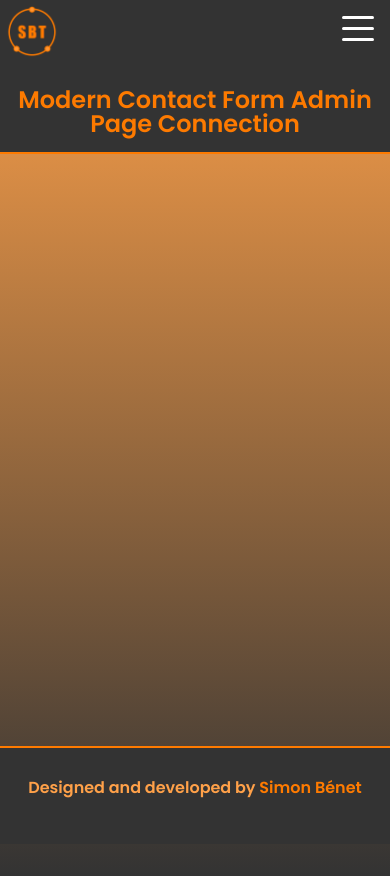
After one commit to SimonBnt/Contact-form, a PHP site: page /adminPageConnection.php in a window 390 px wide. The commit adds this page. Run offline with PHP 8.4, Linux system fonts and the light colour scheme; a stand-in replaces the project's code that opens the database connection.

Commit message:
responsive and scss fix, adminPage.php + adminPageConnection.php add

```diff
--- /dev/null
+++ b/adminPageConnection.php
@@ -0,0 +1,63 @@
+<?php
+    session_start();
+?>
+
+<!DOCTYPE html>
+<html lang="en">
+<head>
+    <meta charset="UTF-8">
+    <meta http-equiv="X-UA-Compatible" content="IE=edge">
+    <meta name="viewport" content="width=device-width, initial-scale=1.0">
+    <title>Modern Contact Form Admin Page Connection</title>
+
+    <!-- Stylesheet -->
+    <link rel="stylesheet" href="assets/css/styles.min.css">
+
+    <!-- google font  -->
+    <link rel="stylesheet" href="https://fonts.googleapis.com/css2?family=Material+Symbols+Outlined:opsz,wght,FILL,GRAD@20..48,100..700,0..1,-50..200" />
+    <link rel="preconnect" href="https://fonts.googleapis.com">
+    <link rel="preconnect" href="https://fonts.gstatic.com" crossorigin>
+    <link href="https://fonts.googleapis.com/css2?family=Poppins:wght@600&family=Roboto:ital,wght@1,300&display=swap" rel="stylesheet">
+
+    <!-- Fontawesome -->
+    <link rel="stylesheet" href="https://cdnjs.cloudflare.com/ajax/libs/font-awesome/6.2.0/css/all.min.css" integrity="sha512-xh6O/CkQoPOWDdYTDqeRdPCVd1SpvCA9XXcUnZS2FmJNp1coAFzvtCN9BmamE+4aHK8yyUHUSCcJHgXloTyT2A==" crossorigin="anonymous" referrerpolicy="no-referrer" />
+
+    <!-- Js script -->
+    <script src="./assets/js/burgerMenu.js" defer></script>
+</head>
+<body>
+    <header>
+        <img id="logo" src="./assets/img/SBT.png" alt="logo">
+        <div id="h1Container">
+            <h1>Modern Contact Form Admin Page Connection</h1>
+        </div>
+        <div id="burgerMenuMainContainer">
+            <div id="burgerMenuOpenerContainer">
+                <div class="bgMenuBar" id="bgMenuBar1"></div>
+                <div class="bgMenuBar" id="bgMenuBar2"></div>
+                <div class="bgMenuBar" id="bgMenuBar3"></div>
+            </div>
+            <div id="burgerMenuContentContainer">
+                <div id="closeBurgerMenu" title="Cliquez pour fermer">x</div>
+                <div id="contactIconsContainer">
+                    <a href="https://www.linkedin.com/in/simon-b%C3%A9net/" class="externLink" title="link to my Linkedin profile" rel="noopener noreferrer" target="_blank"><img class="externLinkIcons" src="https://cdn-icons-png.flaticon.com/128/3128/3128219.png" alt="Linkedin icon"></a>
+                    <a href="https://www.fiverr.com/simonbenet" class="externLink" title="Lien vers mon profil Fiverr" rel="noopener noreferrer" target="_blank"><img class="externLinkIcons" src="https://cdn-icons-png.flaticon.com/128/732/732025.png" alt="Logo fiverr au format svg"></a>
+                    <a href="https://github.com/SimonBnt" class="externLink" title="Link to my Github profile" rel="noopener noreferrer" target="_blank"><img class="externLinkIcons" src="https://cdn-icons-png.flaticon.com/128/2111/2111432.png" alt="Github icon"></a>
+                    <a href="https://simonbenet.com" class="externLink"  title="Link to my personal website" rel="noopener noreferrer" target="_blank"><img class="externLinkIcons" src="https://cdn-icons-png.flaticon.com/128/3138/3138305.png" alt="Website icon"></a>
+                </div>
+            </div>
+        </div>
+    </header>
+
+    <?php
+    ?>
+
+    <main>
+    </main>
+    <footer>
+        <div id="myLink">
+            <p>Designed and developed by <a href="https://simonbenet.com/index.html" title="Link to my website" rel="noopener noreferrer" target="_blank" ><strong>Simon Bénet</strong></a></p>
+        </div>
+    </footer>
+</body>
+</html>
--- a/src/sass/layout/_header.scss
+++ b/src/sass/layout/_header.scss
@@ -11,23 +11,37 @@ header {
         flex-direction: column;
     }
 
+    @include respondTo(md) {
+        display: grid;
+        grid-template-columns: 1fr 1fr 1fr;
+        grid-template-rows: 1fr;
+        text-align: center;
+        padding: 1rem 0;
+    }
+
     #logo {
         width: 64px;
         align-self: start;
         margin-bottom: 1.5rem;
 
-        @include respondTo(lg) {
+        @include respondTo(md) {
+            width: 80px;
+            grid-row: 1;
             margin-bottom: 0;
         }
     }
 
     #h1Container {
+        @include respondTo(md) {
+            grid-row: 1;
+        }
+
         h1 {
             color: #fd7a00;
             font-size: 1.5rem;
 
             @media (max-width: 768px) {
-                margin-bottom: 1rem;
+                margin: 0 0.5rem 1rem 0.5rem;
                 text-align: center;
             }
 
@@ -41,6 +55,11 @@ header {
         display: flex;
         justify-content: center;
         align-items: center;
+        margin-left: auto;
+
+        @include respondTo(md) {
+            grid-row: 1;
+        }
 
         #burgerMenuOpenerContainer {
             position: absolute;
--- a/src/sass/layout/_main.scss
+++ b/src/sass/layout/_main.scss
@@ -5,24 +5,14 @@ main {
     justify-content: center;
 
     #contactFormName {
-        grid-column: 1/2;
-        grid-row: 1;
+        font-size: 2rem;
+        color: white;
+        margin-bottom: 2rem;
         margin-top: 4rem;
 
         @include respondTo(md) {
             margin-top: 2rem;
         }
-    }
-
-    #contactFormName {
-        font-size: 2rem;
-        color: white;
-        margin-bottom: 2rem;
-    }
-
-    #contactFormContainer {
-        grid-column: 1/2;
-        grid-row: 2/3;
     }
 
     .formMainContainer {
@@ -35,6 +25,7 @@ main {
         @media (max-width: 767px) {
             width: 280px;
             padding: 2rem;
+            margin-bottom: 8rem;
         }
 
         @include respondTo(lg) {
@@ -163,14 +154,18 @@ main {
 
                         .itemIcon {
                             position: absolute;
-                            top: 0.8rem;
+                            top: 1rem;
                             left: 1rem;
                             font-size: 1.5rem;
                             opacity: 0.5;
+
+                            @include respondTo(md) {
+                                top: 1.1rem;
+                            }
                         }
 
                         #textareaItem {
-                            top: 2.5rem;
+                            top: 2.8rem;
                         }
 
                         .formInput {
@@ -186,7 +181,12 @@ main {
                             border-radius: 1rem;
                             width: 100%;
                             font-family: 'Poppins', sans-serif;
+                            font-size: 0.8rem;
                             transition: background 0.5s;
+
+                            @include respondTo(md) {
+                                font-size: 1rem;
+                            }
 
                             &:focus {
                                 background: white;
```
Also changed, not shown: adminPage.php (added), assets/css/styles.min.css, 1 other file.
